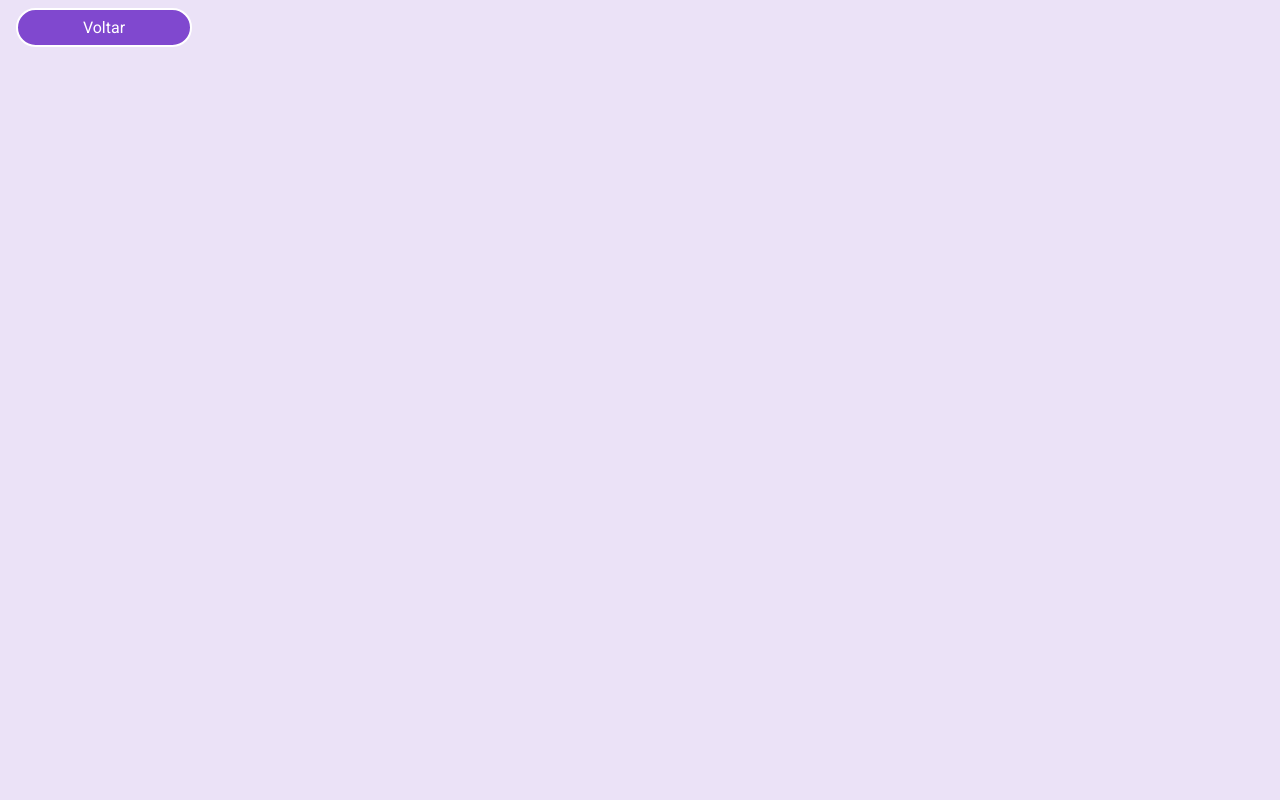
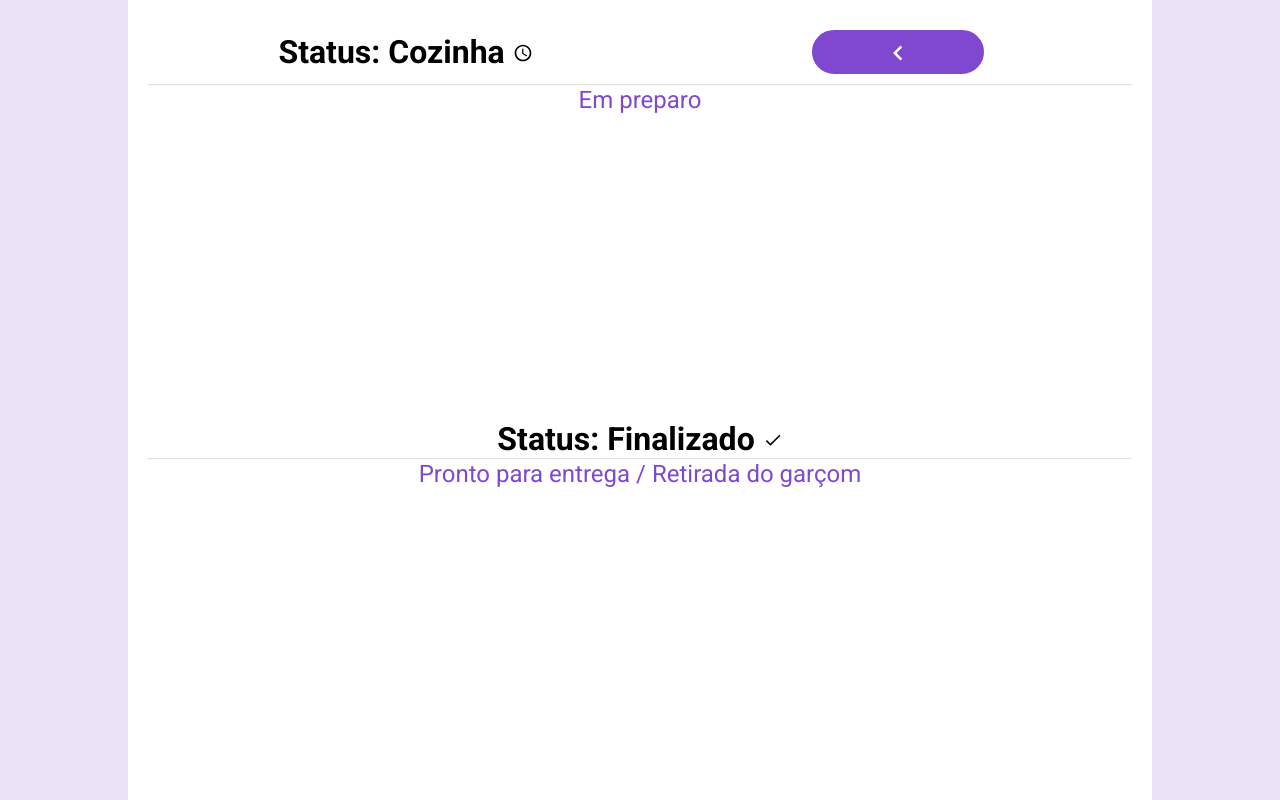
Before and after one commit to hellzz13/dashboard-food, a React (Create React App) app: page /cozinha in a window 1280 px wide. Built offline with nearby package versions, Linux system fonts and the light colour scheme.

Commit message:
layout page kitchen

```diff
--- a/src/components/Buttons/index.tsx
+++ b/src/components/Buttons/index.tsx
@@ -5,6 +5,7 @@ export const Button = styled.a`
   border-radius: 3px;
   padding: 0.5rem 0;
   margin: 0.5rem 1rem;
+  height: 3rem;
   width: 11rem;
   background: #8048cf;
   color: white;
--- a/src/components/FoodCard/index.tsx
+++ b/src/components/FoodCard/index.tsx
@@ -68,10 +68,10 @@ export const FoodCard = styled.div`
 `;
 
 export const FoodCardOrder = styled.div`
-  max-width: 380px;
-  margin: auto;
+  width: 380px;
+  height: 200px;
   margin-bottom: 10px;
-  height: 80px;
+  max-height: 80px;
   background: #fff;
   border-radius: 20px;
   display: flex;
--- a/src/pages/Dashboard/index.tsx
+++ b/src/pages/Dashboard/index.tsx
@@ -92,12 +92,12 @@ export const Dashboard: React.FC = () => {
           </Container>
         </div>
 
-        <div className="order" style={{ gridArea: "order" }}>
+        <div className="order" style={{ gridArea: "order" }} >
           <TitleOrder>Pedido</TitleOrder>
           <OrderArea>
             {orders &&
               orders.map((order, index) => (
-                <FoodCardOrder key={index}>
+                <FoodCardOrder key={index} style={{margin: '10px auto'}}>
                   <img src={order.imgUrl} alt="" />
                   <h2>{order.dish}</h2>
                   <div>
@@ -122,9 +122,9 @@ export const Dashboard: React.FC = () => {
             </div>
           </div>
           <Link to={"cozinha"}>
-            <Button as="button"> Confirmar</Button>
+            <Button as="button">CONFIRMAR</Button>
           </Link>
-          <Button as="button"> Cancelar </Button>
+          <Button as="button"> CANCELAR </Button>
         </div>
       </MainGrid>
     </>
--- a/src/pages/Kitchen/index.tsx
+++ b/src/pages/Kitchen/index.tsx
@@ -1,17 +1,58 @@
-import React from "react";
+import React, { useContext } from "react";
+import { MdSchedule, MdDone, MdChevronLeft } from "react-icons/md";
 import { Link } from "react-router-dom";
 import { Button } from "../../components/Buttons";
+import { FoodCardOrder } from "../../components/FoodCard";
+import UserContext from "../../context/user";
 import { KitchenArea } from "./styles";
 
 export const Kitchen: React.FC = () => {
+  const { orders, setOrders } = useContext(UserContext);
   return (
     <>
-      <Link to={'/'} >
-        <Button as='button'> Voltar </Button>
-      </Link>
       <KitchenArea>
-
+        <div className="headerKitchen">
+          <h2 className="title">
+            Status: Cozinha <MdSchedule size={20} />
+          </h2>
+          <Link to={"/"}>
+            <Button as="button">
+              {" "}
+              <MdChevronLeft size={30} />
+            </Button>
+          </Link>
+        </div>
+        <hr />
+        <p className="subTitle">Em preparo</p>
+        <div className="scroll">
+          {orders &&
+            orders.map((order, index) => (
+              <div className="KitchenOrder">
+                <FoodCardOrder key={index}>
+                  <img src={order.imgUrl} alt="" />
+                  <h2>{order.dish}</h2>
+                  <div>
+                    <h3>R$ {order.price}</h3>
+                  </div>
+                </FoodCardOrder>
+                <span>
+                  <Button as="button"> PRONTO</Button>
+                  <Button as="button"> CANCELAR</Button>
+                </span>
+              </div>
+            ))}
+        </div>
+      </KitchenArea>
+      <KitchenArea>
+        <div className="headerKitchen">
+          <h2 className="title">
+            Status: Finalizado <MdDone size={20} />
+          </h2>
+        </div>
+        <hr />
+        <p className="subTitle">Pronto para entrega / Retirada do garçom</p>
+        <div className="scroll"></div>
       </KitchenArea>
     </>
-    );
+  );
 };
--- a/src/pages/Kitchen/styles.ts
+++ b/src/pages/Kitchen/styles.ts
@@ -1,7 +1,48 @@
 import styled from "styled-components";
 
 export const KitchenArea = styled.div`
+  background-color: #fff;
+  /* border: red solid 1px; */
+  height: 50vh;
+  max-width: 80%;
+  margin: auto;
+  padding: 20px;
 
+  .headerKitchen{
+      display: flex;
+      align-items: center;
+      justify-content: space-around;
+  }
 
+  .title{
+      display: inline-block;
+      font-size: 2rem;
+  }
 
-`
+  .scroll {
+    overflow-y: scroll;
+    scrollbar-color: transparent;
+    /* border: red solid 1px; */
+    height: 80%;
+
+  }
+
+  .KitchenOrder {
+    /* border: red solid 1px; */
+    padding: 10px;
+    display: flex;
+    align-items: center;
+    justify-content: space-around;
+  }
+
+  .subTitle{
+     font-size: 1.5rem;
+     color: #8048CF;
+     display: flex;
+     justify-content: center;
+  }
+
+  hr {
+    opacity: 0.3;
+  }
+`;
```
